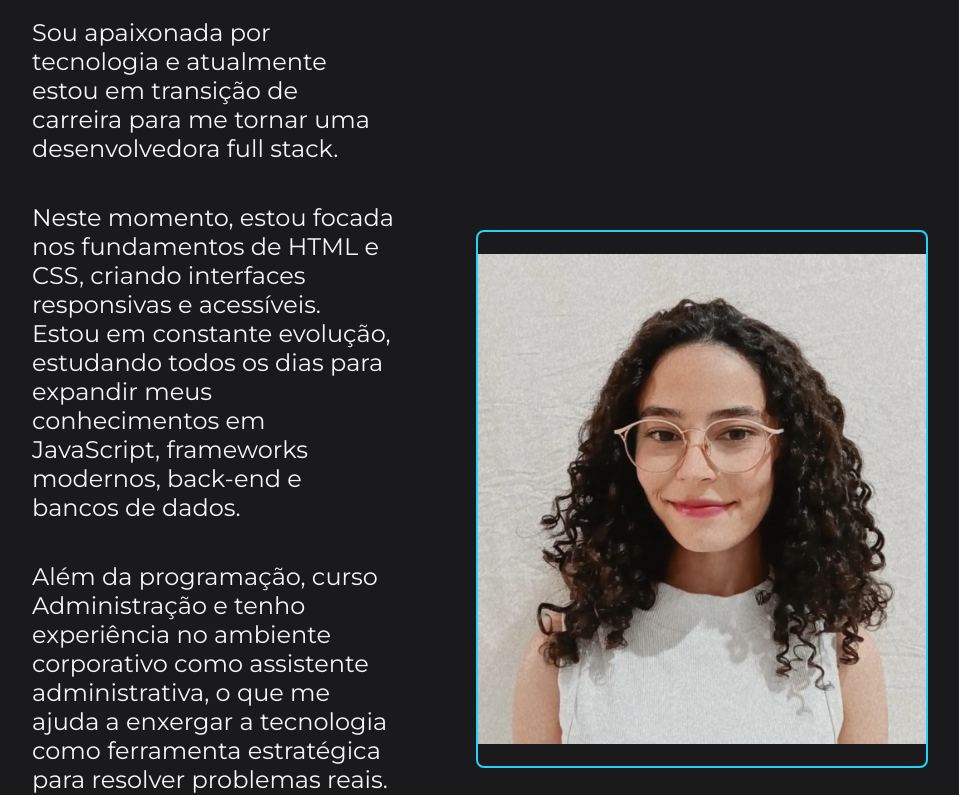
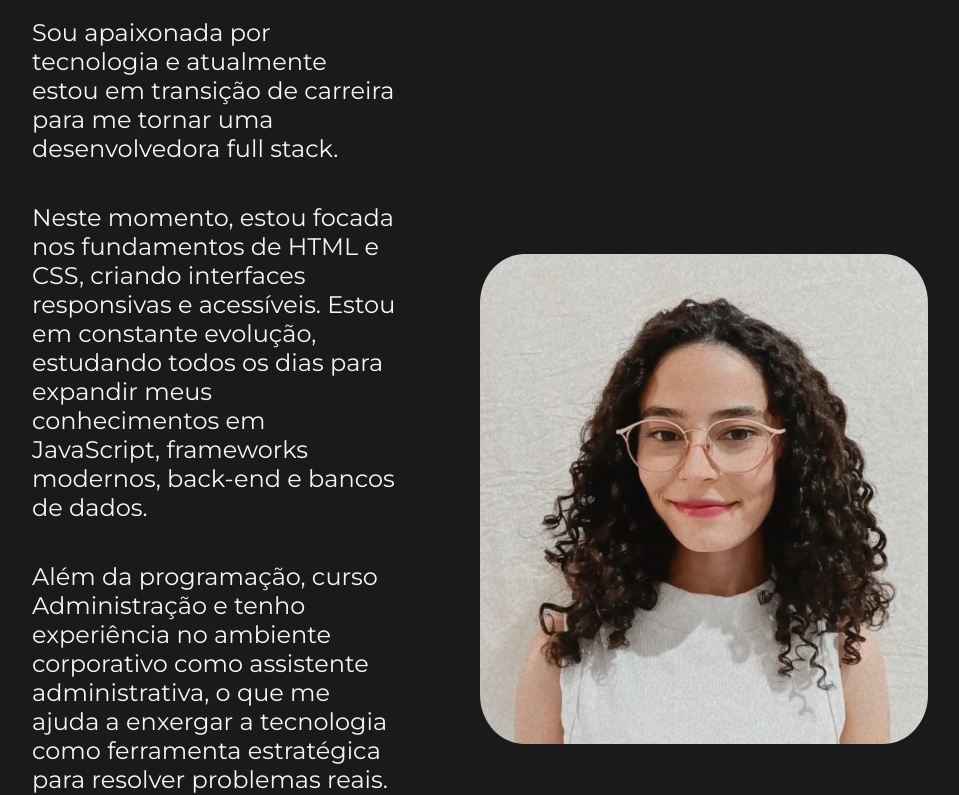
Before and after one commit to mariaeduardapaz/portifolio-alura, a plain HTML site: page about.html in a window 1280 px wide. Shown: the part 186-981 px from the top of the page, without its empty margins (160-1119 px from the left). Drawn offline with nearby package versions, Linux system fonts and the light colour scheme.

Commit message:
Update about.html

```diff
--- a/about.html
+++ b/about.html
@@ -23,7 +23,7 @@
 
             <p class="apresentacao__conteudo__texto">Meu objetivo é unir visão técnica e pensamento de negócios para criar soluções completas e impactantes. Estou construindo um portfólio sólido que represente meu crescimento e minha dedicação.</p>
         </section>
-        <img class="apresentacao__links__navegacao" src="./assets/Maria Eduarda.jpg" alt="Foto Maria Eduarda">
+        <img class="apresentacao__imagem" src="./assets/Maria Eduarda.jpg" alt="Foto Maria Eduarda">
    </main>
    <footer class="rodape">
     <p>Desenvolvido por Maria Eduarda</p>
```
